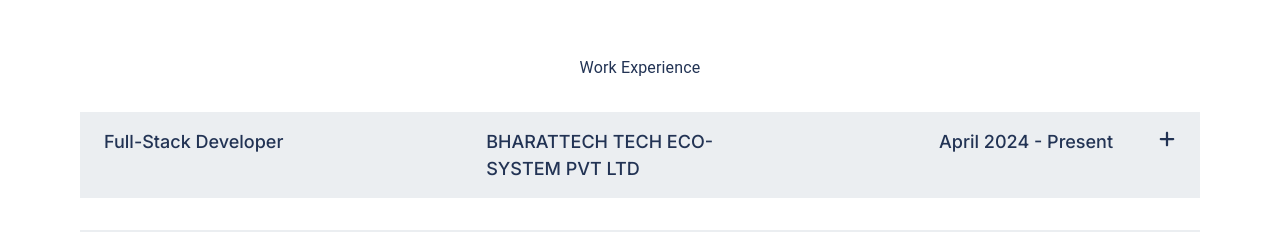
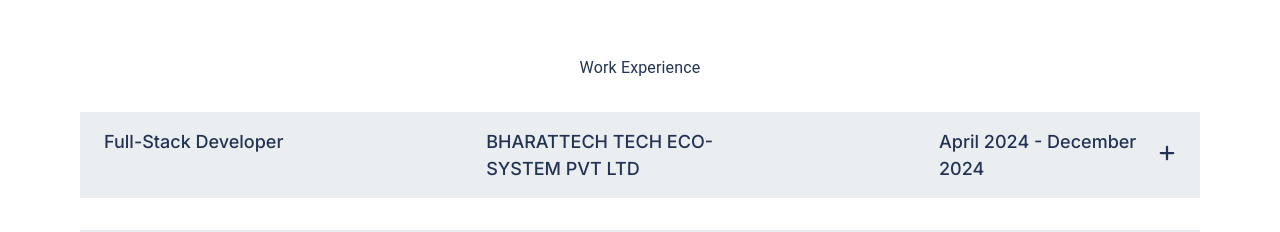
Before and after one commit to 17prateek12/my-portfolio, a Next.js app: page / in a window 1280 px wide. Shown: the part 1200-1432 px from the top of the page. Built offline with nearby package versions, Linux system fonts and the light colour scheme.

Commit message:
edit exper

```diff
--- a/src/component/Experience.jsx
+++ b/src/component/Experience.jsx
@@ -11,7 +11,7 @@ const Experience = () => {
         {
             id:1,
             designation:'Full-Stack Developer',
-            date:'April 2024 - Present',
+            date:'April 2024 - December 2024',
             orgainization:'BHARATTECH TECH ECO-SYSTEM PVT LTD ',
             location:'Remote, India',
             point:[
```
